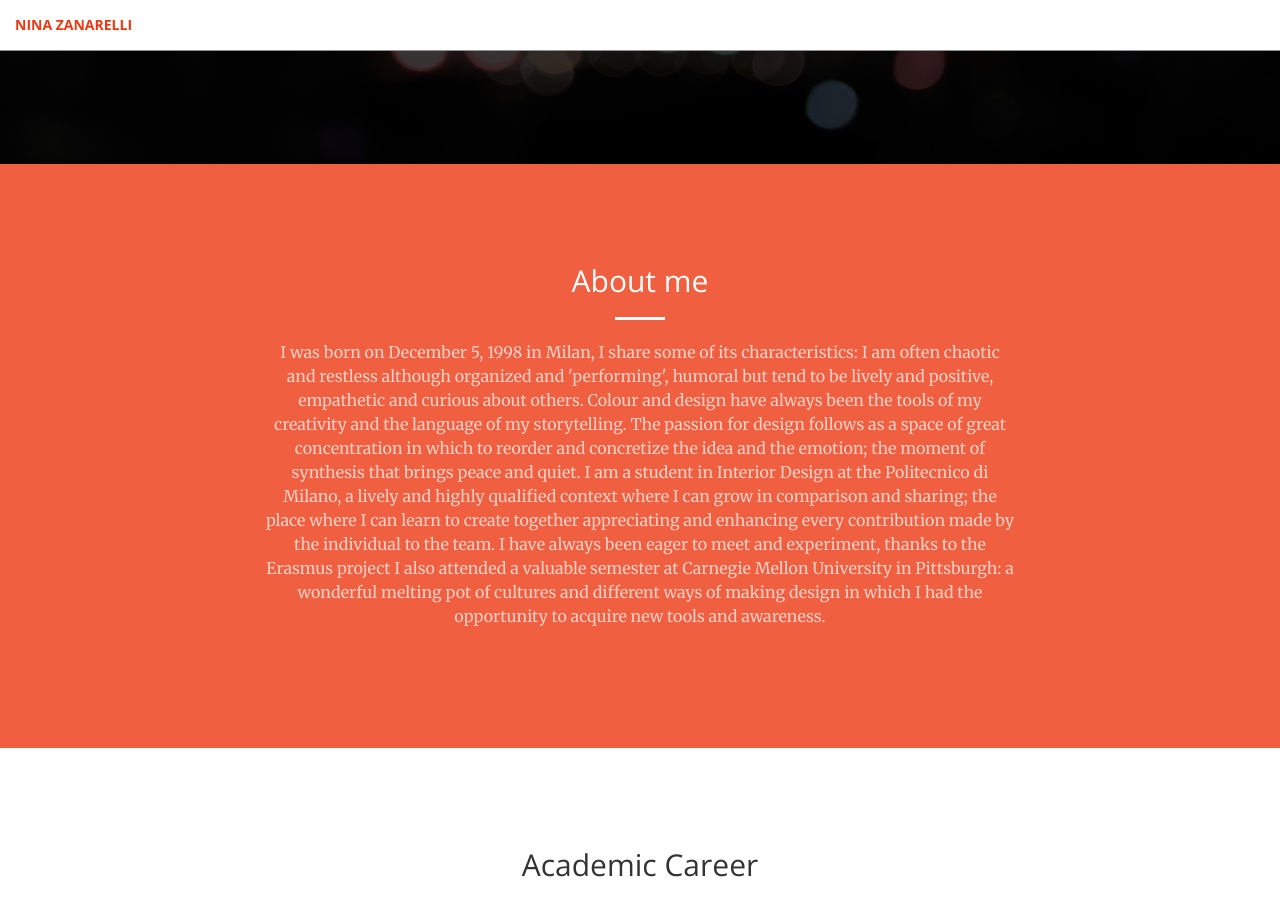
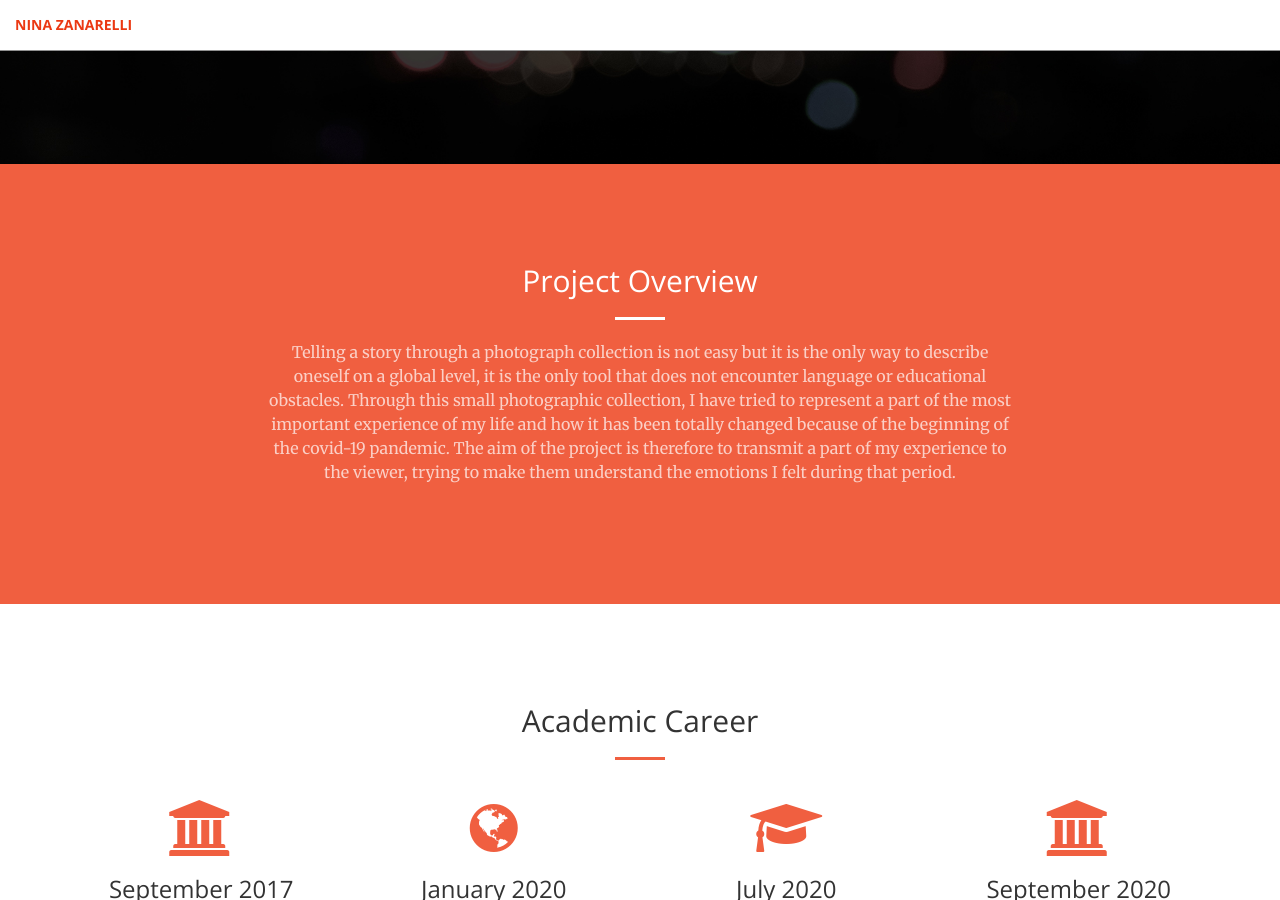
Before and after one commit to ninazanarelli/ninazanarelli.github.io, a Jekyll site: the page built from gallerysix.html, in a window 1280 px wide and 900 px high, scrolled down 736 px. Built offline with Jekyll 4.4.1, drawn with Linux system fonts in a browser that asks for light colours.

Commit message:
descrizionitutte

```diff
--- a/_includes/descriptionsix.html
+++ b/_includes/descriptionsix.html
@@ -0,0 +1,14 @@
+<section class="bg-primary" id="about">
+    <div class="container">
+        <div class="row">
+            <div class="col-lg-8 col-lg-offset-2 text-center">
+                <h2 class="section-heading">Project Overview</h2>
+                <hr class="light">
+                <p class="text-faded">Telling a story through a photograph collection is not easy but it is the only way to describe oneself on a global level, it is the only tool that does not encounter language or educational obstacles.
+                    Through this small photographic collection, I have tried to represent a part of the most important experience of my life and how it has been totally changed because of the beginning of the covid-19 pandemic.
+                    The aim of the project is therefore to transmit a part of my experience to the viewer, trying to make them understand the emotions I felt during that period.
+                    </p>
+            </div>
+        </div>
+    </div>
+</section>
--- a/_layouts/galleryfive.html
+++ b/_layouts/galleryfive.html
@@ -6,9 +6,8 @@
 <body id="page-top">
   {% include navgallery.html %}
   {% include headerfive.html %}
-  {% include call-to-action.html %}
+  {% include descriptionfive.html %}
   {% include services.html %}
-  {% include portfolio.html %}
   {% include contact.html %}
   {% include scripts.html %}
 </body>
--- a/_layouts/galleryfour.html
+++ b/_layouts/galleryfour.html
@@ -6,9 +6,8 @@
 <body id="page-top">
   {% include navgallery.html %}
   {% include headerfour.html %}
-  {% include call-to-action.html %}
+  {% include descriptionfour.html %}
   {% include services.html %}
-  {% include portfolio.html %}
   {% include contact.html %}
   {% include scripts.html %}
 </body>
--- a/_layouts/galleryone.html
+++ b/_layouts/galleryone.html
@@ -8,7 +8,6 @@
   {% include headerone.html %}
   {% include descriptionone.html %}
   {% include services.html %}
-  {% include portfolio.html %}
   {% include contact.html %}
   {% include scripts.html %}
 </body>
--- a/_layouts/gallerysix.html
+++ b/_layouts/gallerysix.html
@@ -6,9 +6,8 @@
 <body id="page-top">
   {% include navgallery.html %}
   {% include headersix.html %}
-  {% include call-to-action.html %}
+  {% include descriptionsix.html %}
   {% include services.html %}
-  {% include portfolio.html %}
   {% include contact.html %}
   {% include scripts.html %}
 </body>
--- a/_layouts/gallerytwo.html
+++ b/_layouts/gallerytwo.html
@@ -8,7 +8,6 @@
   {% include headertwo.html %}
   {% include descriptiontwo.html %}
   {% include services.html %}
-  {% include portfolio.html %}
   {% include contact.html %}
   {% include scripts.html %}
 </body>
```
Also changed, not shown: _includes/descriptionfive.html (+12 -0 lines), _includes/descriptionfour.html (+13 -0 lines).
